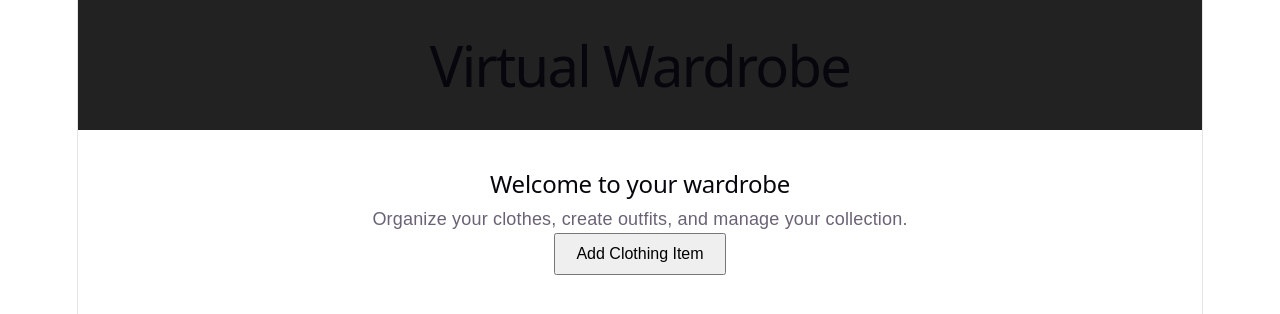
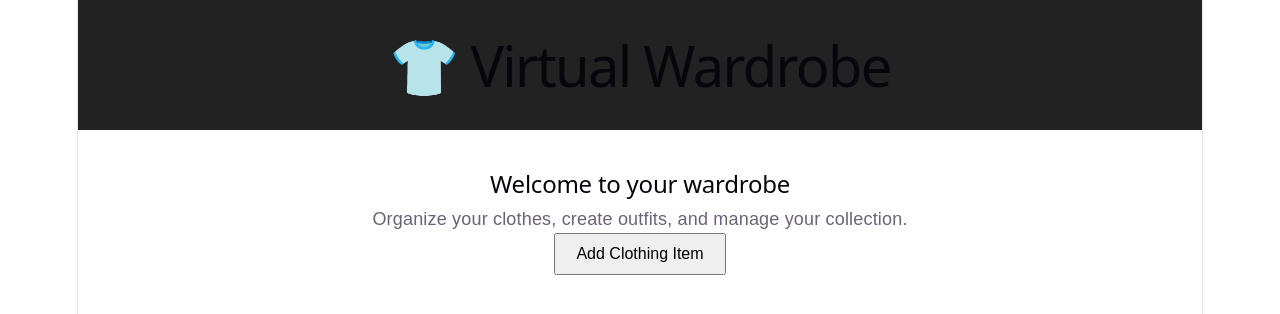
Before and after one commit to Sandesh9368/VirtualWardrobe, a React app in the folder frontend/: page / in a window 1280 px wide. Shown: the top 314 px of the page. Built offline with nearby package versions, Linux system fonts and the light colour scheme; the HTML template or start-up script is replaced by a standard one.

Commit message:
Create reusable Navbar component

```diff
--- a/frontend/src/App.jsx
+++ b/frontend/src/App.jsx
@@ -1,21 +1,21 @@
 import './App.css';
+import Navbar from './components/Navbar';
 
 function App() {
   return (
-    <div>
-      <nav>
-        <h1>Virtual Wardrobe</h1>
-      </nav>
+    <>
+      <Navbar />
 
       <main>
         <h2>Welcome to your wardrobe</h2>
+
         <p>
           Organize your clothes, create outfits, and manage your collection.
         </p>
 
         <button>Add Clothing Item</button>
       </main>
-    </div>
+    </>
   );
 }
 
--- /dev/null
+++ b/frontend/src/components/Navbar.jsx
@@ -0,0 +1,9 @@
+function Navbar() {
+  return (
+    <nav>
+      <h1>👕 Virtual Wardrobe</h1>
+    </nav>
+  );
+}
+
+export default Navbar;
```
